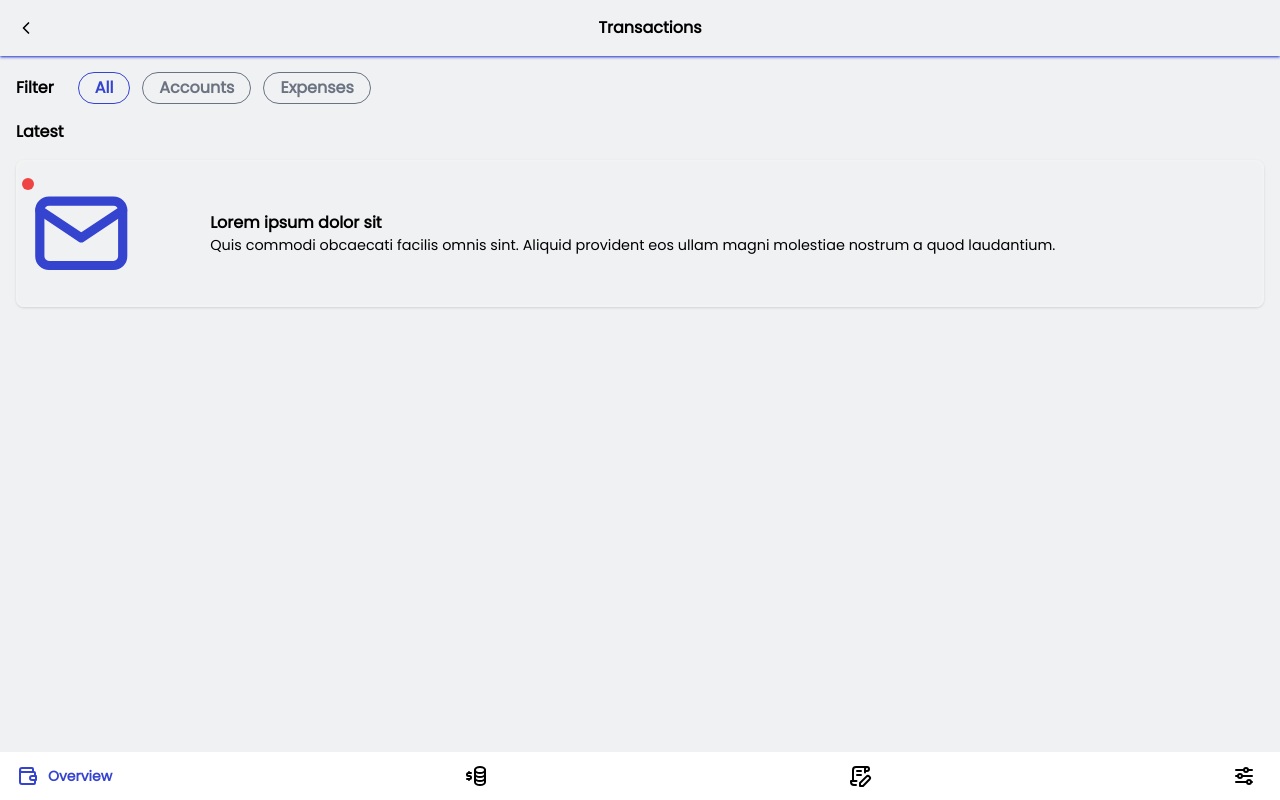
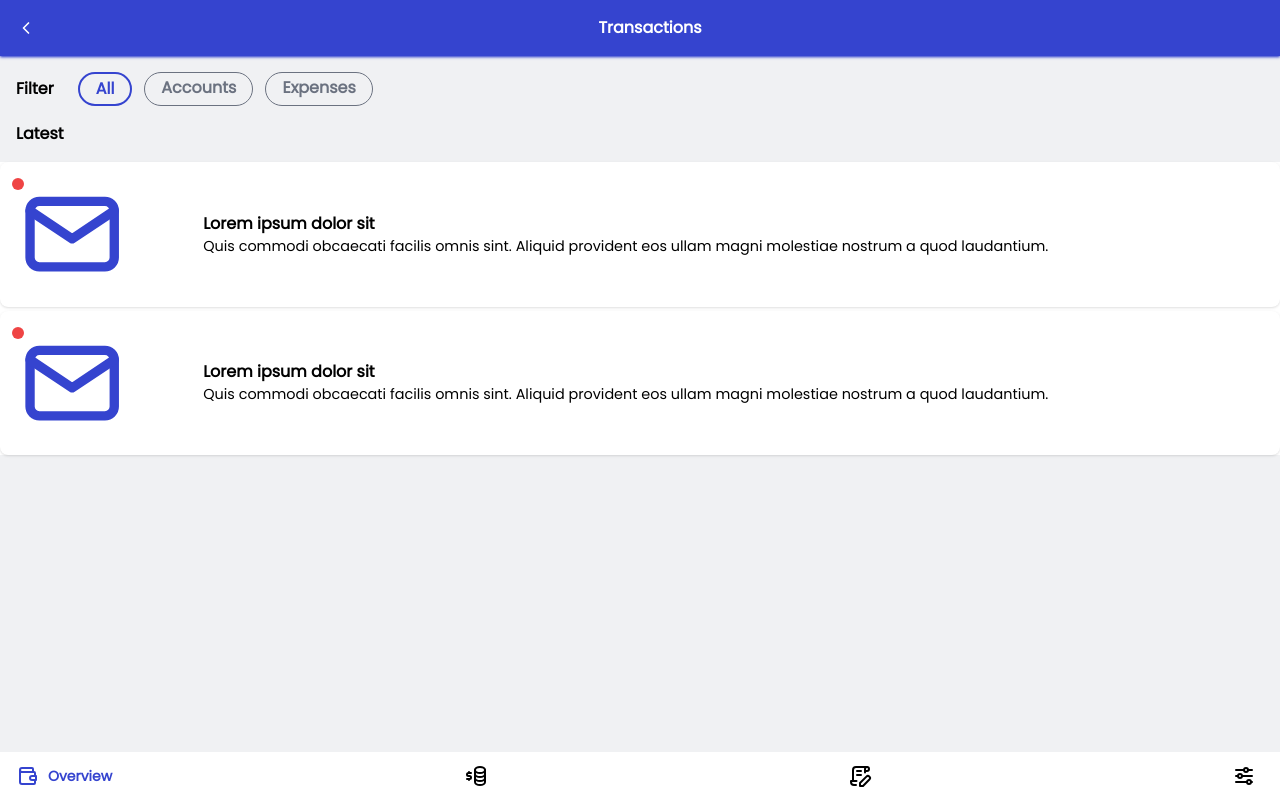
Before and after one commit to KevinChristopherMorco/penny-wise, a React (Vite) app: page /transactions in a window 1280 px wide. Built offline with nearby package versions, Linux system fonts and the light colour scheme.

Commit message:
adjusted style

```diff
--- a/src/alerts/status/ClientError.jsx
+++ b/src/alerts/status/ClientError.jsx
@@ -5,7 +5,7 @@ import { IconHome } from "@tabler/icons-react";
 
 const ClientError = () => {
   return (
-    <section className="basis-[100%] bg-white dark:bg-gray-900">
+    <section className="grow bg-white dark:bg-gray-900">
       <div className="py-8 px-4 flex flex-col mx-auto max-w-screen-xl lg:py-16 lg:px-6">
         <div className="flex flex-col items-center gap-6 max-w-screen-sm text-center">
           <img
--- a/src/components/expense/Expense.jsx
+++ b/src/components/expense/Expense.jsx
@@ -71,7 +71,7 @@ const Expense = () => {
             <div
               className={`${
                 errorExpenseCategory ? "border border-red-500 bg-[#F2E0E4]" : ""
-              } w-full py-2 px-4 flex gap-8 overflow-y-scroll bg-[var(--neutral-color)] dark:bg-[var(--dark-neutral-color)] rounded-xl`}
+              } horizontalFilter w-full py-2 px-4 flex gap-8 overflow-y-scroll bg-[var(--neutral-color)] dark:bg-[var(--dark-neutral-color)] rounded-xl`}
             >
               <ul className="flex gap-8">
                 {category.map((category, index) => (
--- a/src/components/home/Transaction.jsx
+++ b/src/components/home/Transaction.jsx
@@ -3,14 +3,14 @@ import TransactionCard from "./dynamic/TransactionCard";
 
 const Transaction = () => {
   return (
-    <div className="p-4 mb-[3rem] flex flex-col gap-2 bg-[var(--primary-color)]">
+    <div className="p-4 mb-[5rem] flex flex-col gap-2 bg-[var(--primary-color)]">
       <div className="flex justify-between items-center">
         <p className="text-lg font-bold">Transactions</p>
         <p className="text-[0.8rem] cursor-pointer dark:text-[var(--dark-accent-color)]">
           View all transactions
         </p>
       </div>
-      <div className="h-[20rem] py-6 overflow-y-scroll flex flex-col gap-6">
+      <div className="py-6 flex flex-col gap-6">
         <TransactionCard />
         <TransactionCard />
         <TransactionCard />
--- a/src/components/modal/account/ExpenseForm.jsx
+++ b/src/components/modal/account/ExpenseForm.jsx
@@ -60,7 +60,7 @@ const ExpenseForm = () => {
               <label htmlFor="expenseCategory" className="font-bold">
                 Category
               </label>
-              <div className=" w-full py-2 px-4 flex gap-8 overflow-y-scroll bg-[var(--neutral-color)] dark:bg-[var(--dark-neutral-color)] rounded-xl">
+              <div className="horizontalFilter w-full py-2 px-4 flex gap-8 overflow-y-scroll bg-[var(--neutral-color)] dark:bg-[var(--dark-neutral-color)] rounded-xl">
                 <ul className="flex gap-8">
                   {category.map((category, index) => (
                     <li
--- a/src/components/pages/Home.jsx
+++ b/src/components/pages/Home.jsx
@@ -6,7 +6,7 @@ import Transaction from "../home/Transaction";
 
 const Home = () => {
   return (
-    <div className="flex flex-col gap-6 bg-[var(--secondary-color)] animate-fadeIn">
+    <div className="grow flex flex-col gap-6 bg-[var(--secondary-color)] animate-fadeIn">
       <Header />
       <BudgetCard />
       <Plan />
--- a/src/components/pages/Transaction.jsx
+++ b/src/components/pages/Transaction.jsx
@@ -1,59 +1,37 @@
 import React, { useState } from "react";
 import TransactionHeader from "../transaction/TransactionHeader";
 import { IconMail } from "@tabler/icons-react";
+import TransactionFilter from "../transaction/TransactionFilter";
 
 const Transaction = () => {
-  const [active, setActive] = useState("filterAll");
   return (
-    <div>
+    <div className="grow flex flex-col">
       <TransactionHeader />
-      <div className="p-4 flex flex-col gap-5 animate-fadeIn">
-        <div className="flex items-center gap-6">
-          <p className="font-bold">Filter</p>
-          <ul className="flex gap-3 overflow-x-scroll">
-            <li
-              className={`${
-                active === "filterAll"
-                  ? "border border-[var(--accent-color)] text-[var(--accent-color)]"
-                  : "border border-gray-500 text-gray-500"
-              } py-[.20rem] px-4 font-bold rounded-full cursor-pointer`}
-              onClick={() => setActive("filterAll")}
-            >
-              All
-            </li>
-            <li
-              className={`${
-                active === "filterAccounts"
-                  ? "border border-[var(--accent-color)] text-[var(--accent-color)]"
-                  : "border border-gray-500 text-gray-500"
-              } py-[.20rem] px-4 font-bold rounded-full cursor-pointer`}
-              onClick={() => setActive("filterAccounts")}
-            >
-              Accounts
-            </li>
-            <li
-              className={`${
-                active === "filterExpense"
-                  ? "border border-[var(--accent-color)] text-[var(--accent-color)]"
-                  : "border border-gray-500 text-gray-500"
-              } py-[.20rem] px-4 font-bold rounded-full cursor-pointer`}
-              onClick={() => setActive("filterExpense")}
-            >
-              Expenses
-            </li>
-          </ul>
-        </div>
-      </div>
-      <div className="px-4 flex flex-col gap-4">
-        <p className="font-bold">Latest</p>
-        <div>
-          <div className="w-full py-4 px-2 flex justify-between items-center shadow border-2 border-[var(--neutral-color)] rounded-lg">
+      <TransactionFilter />
+
+      <div className="mb-[3rem] grow flex flex-col gap-4">
+        <p className="px-4 font-extrabold">Latest</p>
+        <div className="flex flex-col gap-1 bg-[var(--primary-color)] ">
+          <div className="w-full p-4 flex justify-between items-center shadow bg-[var(--primary-color)] rounded-lg">
             <div className="basis-[9%] flex justify-center items-center relative">
               <IconMail className="w-full h-full text-[var(--accent-color)]" />
               <span className="w-3 h-3 bg-red-500 top-0 -left-1 absolute rounded-full"></span>
             </div>
             <div className="basis-[85%] overflow-hidden truncate">
-              <p className="font-bold">Lorem ipsum dolor sit</p>
+              <p className="font-extrabold">Lorem ipsum dolor sit</p>
+              <p className="overflow-hidden truncate text-[0.9rem]">
+                Quis commodi obcaecati facilis omnis sint. Aliquid provident eos
+                ullam magni molestiae nostrum a quod laudantium.
+              </p>
+            </div>
+          </div>
+          <div className="w-full p-4 flex justify-between items-center shadow bg-[var(--primary-color)] rounded-lg">
+            <div className="basis-[9%] flex justify-center items-center relative">
+              <IconMail className="w-full h-full text-[var(--accent-color)]" />
+              <span className="w-3 h-3 bg-red-500 top-0 -left-1 absolute rounded-full"></span>
+            </div>
+            <div className="basis-[85%] overflow-hidden truncate">
+              <p className="font-extrabold">Lorem ipsum dolor sit</p>
               <p className="overflow-hidden truncate text-[0.9rem]">
                 Quis commodi obcaecati facilis omnis sint. Aliquid provident eos
                 ullam magni molestiae nostrum a quod laudantium.
--- a/src/components/partials/Header.jsx
+++ b/src/components/partials/Header.jsx
@@ -8,7 +8,7 @@ const Header = ({ currentTheme, setTheme }) => {
       <div>
         <p className="text-lg font-bold">Hello, Kevin!</p>
         <p className="text-[.75rem] font-light">
-          Take control of your spending with penny wise!
+          Track your spending with penny wise!
         </p>
       </div>
       {currentTheme === "light" && (
--- /dev/null
+++ b/src/components/transaction/TransactionFilter.jsx
@@ -0,0 +1,47 @@
+import React, { useState } from "react";
+
+const TransactionFilter = () => {
+  const [active, setActive] = useState("filterAll");
+
+  return (
+    <div className="p-4 flex flex-col gap-5 animate-fadeIn">
+      <div className="flex items-center gap-6">
+        <p className="font-extrabold">Filter</p>
+        <ul className="horizontalFilter flex gap-3 overflow-x-scroll">
+          <li
+            className={`${
+              active === "filterAll"
+                ? "border-[2.5px] border-[var(--accent-color)] text-[var(--accent-color)]"
+                : "border border-gray-500 text-gray-500"
+            } py-[.20rem] px-4 font-extrabold rounded-full cursor-pointer`}
+            onClick={() => setActive("filterAll")}
+          >
+            All
+          </li>
+          <li
+            className={`${
+              active === "filterAccounts"
+                ? "border-[2.5px] border-[var(--accent-color)] text-[var(--accent-color)]"
+                : "border border-gray-500 text-gray-500"
+            } py-[.20rem] px-4 font-extrabold rounded-full cursor-pointer`}
+            onClick={() => setActive("filterAccounts")}
+          >
+            Accounts
+          </li>
+          <li
+            className={`${
+              active === "filterExpense"
+                ? "border-[2.5px] border-[var(--accent-color)] text-[var(--accent-color)]"
+                : "border border-gray-500 text-gray-500"
+            } py-[.20rem] px-4 font-extrabold rounded-full cursor-pointer`}
+            onClick={() => setActive("filterExpense")}
+          >
+            Expenses
+          </li>
+        </ul>
+      </div>
+    </div>
+  );
+};
+
+export default TransactionFilter;
--- a/src/components/transaction/TransactionHeader.jsx
+++ b/src/components/transaction/TransactionHeader.jsx
@@ -4,7 +4,7 @@ import { Link } from "react-router-dom";
 
 const TransactionHeader = () => {
   return (
-    <div className="p-4 flex flex-col gap-4 shadow shadow-[var(--accent-color)] dark:shadow-[var(--dark-accent-color)]">
+    <div className="p-4 flex flex-col gap-4 shadow shadow-[var(--accent-color)] bg-[var(--accent-color)] text-[var(--text-accent)] dark:shadow-[var(--dark-accent-color)]">
       <div className="w-full flex items-center">
         <Link to="/" className="cursor-pointer">
           <IconChevronLeft className="w-5 h-5 self-start" />
--- a/src/global.css
+++ b/src/global.css
@@ -31,11 +31,27 @@
   src: url("/src/assets/fonts/Poppins-Regular.ttf");
 }
 
-html,
+html {
+  @apply h-screen;
+}
 body {
-  @apply h-full;
+  @apply min-h-screen;
 }
 
 #root {
-  @apply h-full min-h-full flex flex-col text-black transition duration-100 delay-0 bg-[var(--secondary-color)] dark:bg-[var(--dark-primary-color)] dark:text-white;
+  @apply h-full min-h-screen flex flex-col text-black transition duration-100 delay-0 bg-[var(--secondary-color)] dark:bg-[var(--dark-primary-color)] dark:text-white;
 }
+
+/* Hide scrollbar for WebKit browsers */
+.horizontalFilter {
+  scrollbar-width: none; /* For Firefox */
+}
+
+.horizontalFilter::-webkit-scrollbar {
+  display: none; /* For Chrome, Safari, and Opera */
+}
+
+/* Hide scrollbar for Firefox */
+.horizontalFilter {
+  scrollbar-width: none; /* Hide scrollbar */
+}
```
Also changed, not shown: src/components/home/dynamic/TransactionCard.jsx (+2 -7 lines).
